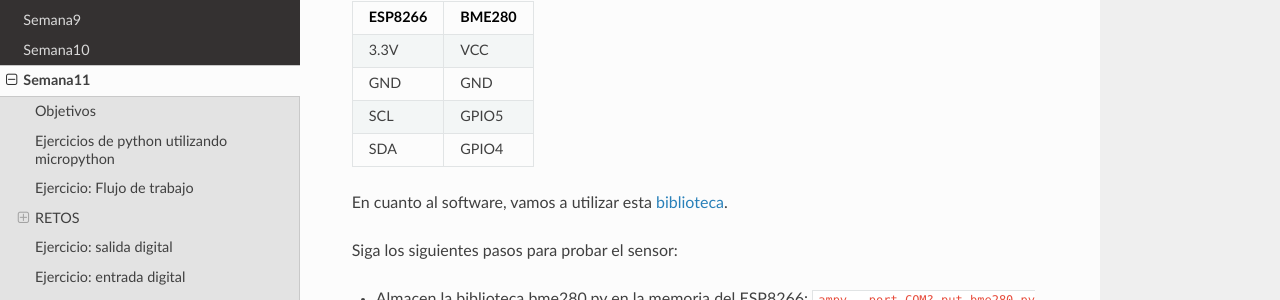
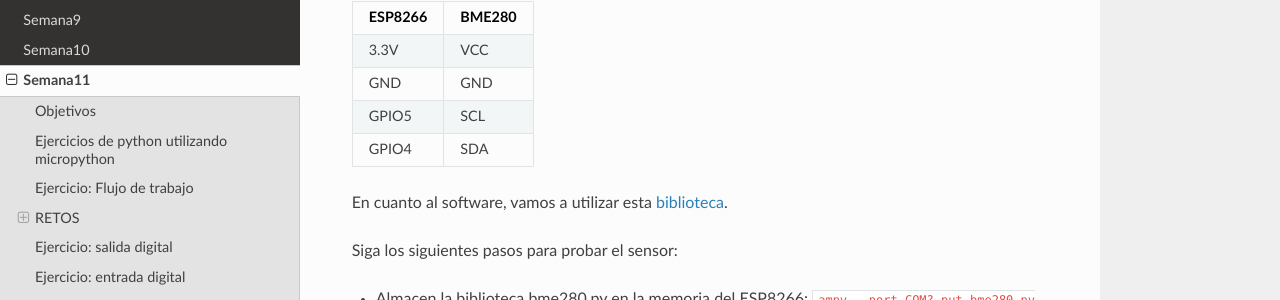
Before and after one commit to juanferfranco/ElectronicaDigital, a Sphinx documentation site: the page built from docs/_semana11/semana11.rst, in a window 1280 px wide and 900 px high, scrolled down 16350 px. Shown: the part 177-477 px from the top of the window. Built offline with Sphinx 7.4.7 and the Read the Docs theme 2.0.0, drawn with Linux system fonts in a browser that asks for light colours.

Commit message:
fix ESP8266 - BME280 pinout

```diff
--- a/docs/_semana11/semana11.rst
+++ b/docs/_semana11/semana11.rst
@@ -682,8 +682,8 @@ ESP8266  BME280
 ======== =======
 3.3V      VCC
 GND       GND
-SCL       GPIO5
-SDA       GPIO4
+GPIO5     SCL
+GPIO4     SDA
 ======== =======
 
 En cuanto al software, vamos a utilizar esta `biblioteca <https://github.com/catdog2/mpy_bme280_esp8266>`__.
```
